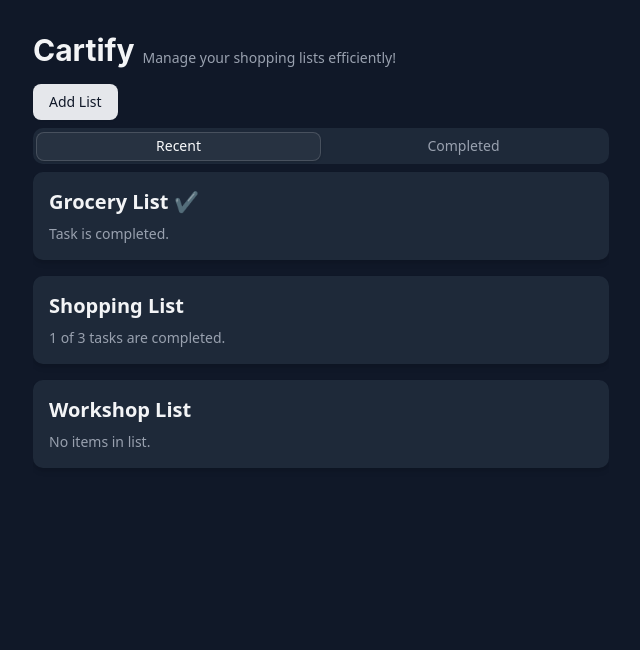
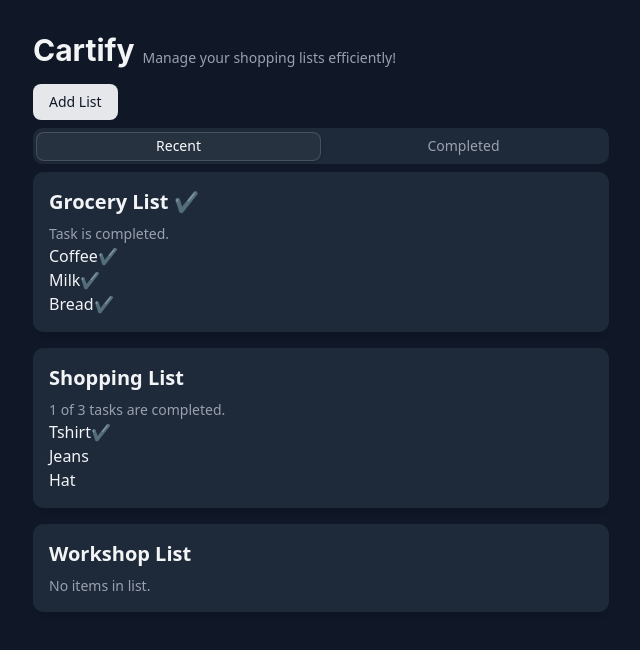
Before and after one commit to salasaa/cartify, a React (Vite) app: page / in a window 1280 px wide. Shown: the top 650 px of the page, without its empty margins (319-959 px from the left). Built offline with nearby package versions, Linux system fonts and the light colour scheme.

Commit message:
feat: refactor cart list and code from suggestion day-20

```diff
--- a/src/app.tsx
+++ b/src/app.tsx
@@ -1,31 +1,10 @@
 import { Button } from '@/components/ui/button';
 import { Tabs, TabsContent, TabsList, TabsTrigger } from '@/components/ui/tabs';
-import { cartifyList } from './modules/cartify/data';
+import { dataLists, type ListItem } from '@/modules/list/data';
+import { calculateLists } from '@/modules/list/helper';
 
 export function App() {
-  const calculatedLists = cartifyList.map((list) => {
-    const completedItems = list.items.filter((item) => item.isCompleted).length;
-    const totalItems = list.items.length;
-
-    // this is the logic to determaine the status of list
-    let statusText = '';
-    let isListCompleted = false;
-
-    if (totalItems === 0) {
-      statusText = 'No items in list.';
-    } else if (completedItems === totalItems) {
-      statusText = 'Task is completed.';
-      isListCompleted = true;
-    } else {
-      statusText = `${completedItems} of ${totalItems} tasks are completed.`;
-    }
-
-    return {
-      ...list,
-      statusText,
-      isListCompleted,
-    };
-  });
+  const calculatedLists = calculateLists(dataLists);
 
   return (
     <div className="min-h-screen bg-white p-4 text-gray-900 transition-colors duration-200 sm:p-6 md:p-8 dark:bg-gray-900 dark:text-gray-100">
@@ -58,6 +37,7 @@ export function App() {
                   name={list.name}
                   isListCompleted={list.isListCompleted}
                   statusText={list.statusText}
+                  items={list.items}
                 />
               ))}
             </TabsContent>
@@ -70,6 +50,7 @@ export function App() {
                     name={list.name}
                     isListCompleted={list.isListCompleted}
                     statusText={list.statusText}
+                    items={list.items}
                   />
                 ))}
             </TabsContent>
@@ -84,10 +65,12 @@ export function CartList({
   name,
   isListCompleted,
   statusText,
+  items,
 }: {
   name: string;
   isListCompleted?: boolean;
   statusText: string;
+  items: ListItem[];
 }) {
   return (
     <div className="mb-4 rounded-lg bg-white p-4 shadow-md transition-shadow duration-200 hover:shadow-lg dark:bg-gray-800">
@@ -95,6 +78,16 @@ export function CartList({
         {name} {isListCompleted && '✔️'}
       </h2>
       <p className="text-sm text-gray-500 dark:text-gray-400">{statusText}</p>
+      <ul>
+        {items.map((item) => {
+          return (
+            <li key={item.id}>
+              {item.name}
+              {item.isCompleted && '✔️'}
+            </li>
+          );
+        })}
+      </ul>
     </div>
   );
 }
--- a/src/modules/cartify/data.ts
+++ b/src/modules/list/data.ts
@@ -1,4 +1,17 @@
-export const cartifyList = [
+export type ListItem = {
+  id: number;
+  name: string;
+  isCompleted: boolean;
+};
+
+export type DataList = {
+  id: number;
+  name: string;
+  isCompleted: boolean;
+  items: ListItem[];
+};
+
+export const dataLists: DataList[] = [
   {
     id: 1,
     name: 'Grocery List',
--- /dev/null
+++ b/src/modules/list/helper.ts
@@ -0,0 +1,27 @@
+import type { DataList } from '@/modules/list/data';
+
+export function calculateLists(dataList: DataList[]) {
+  return dataList.map((list) => {
+    const completedItems = list.items.filter((item) => item.isCompleted).length;
+    const totalItems = list.items.length;
+
+    // this is the logic to determaine the status of list
+    let statusText = '';
+    let isListCompleted = false;
+
+    if (totalItems === 0) {
+      statusText = 'No items in list.';
+    } else if (completedItems === totalItems) {
+      statusText = 'Task is completed.';
+      isListCompleted = true;
+    } else {
+      statusText = `${completedItems} of ${totalItems} tasks are completed.`;
+    }
+
+    return {
+      ...list,
+      statusText,
+      isListCompleted,
+    };
+  });
+}
```
